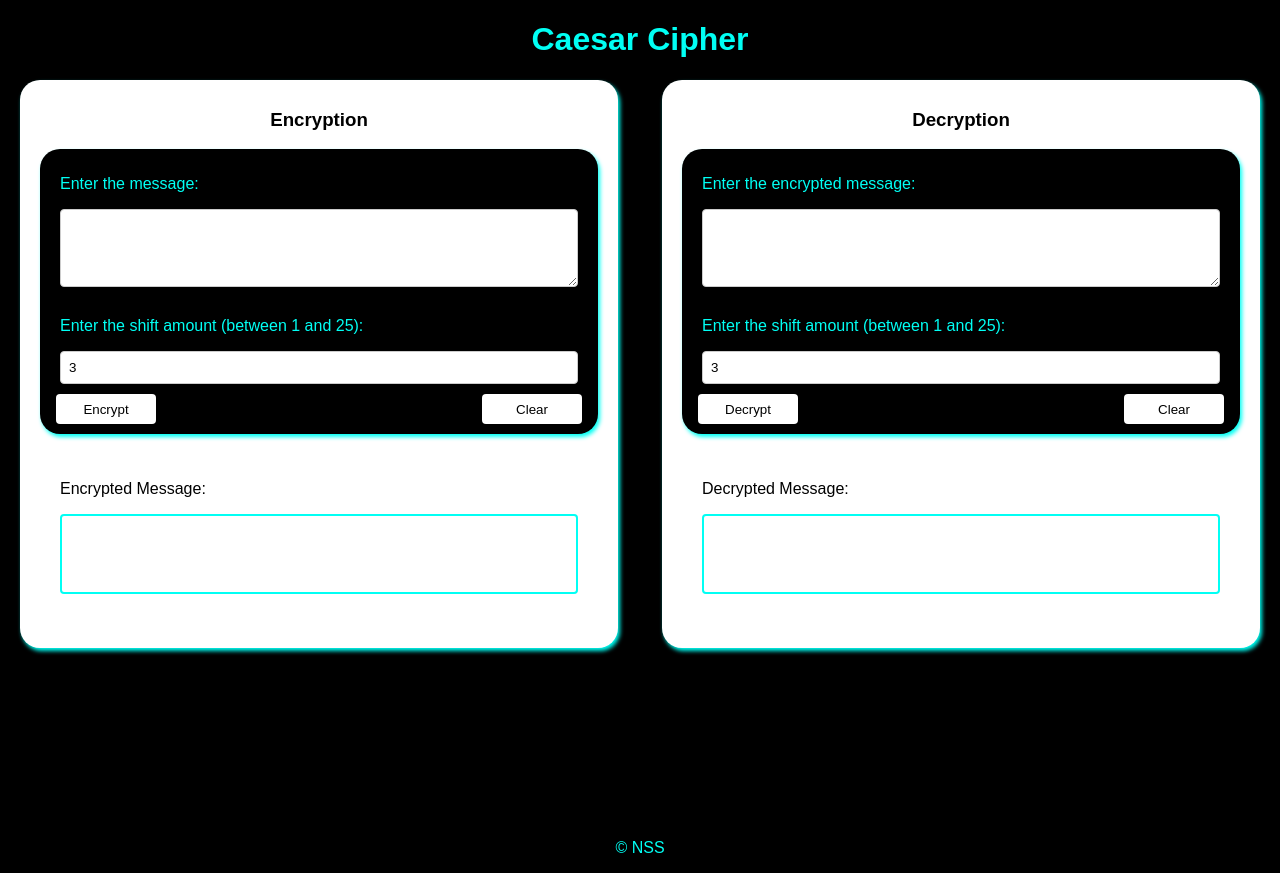
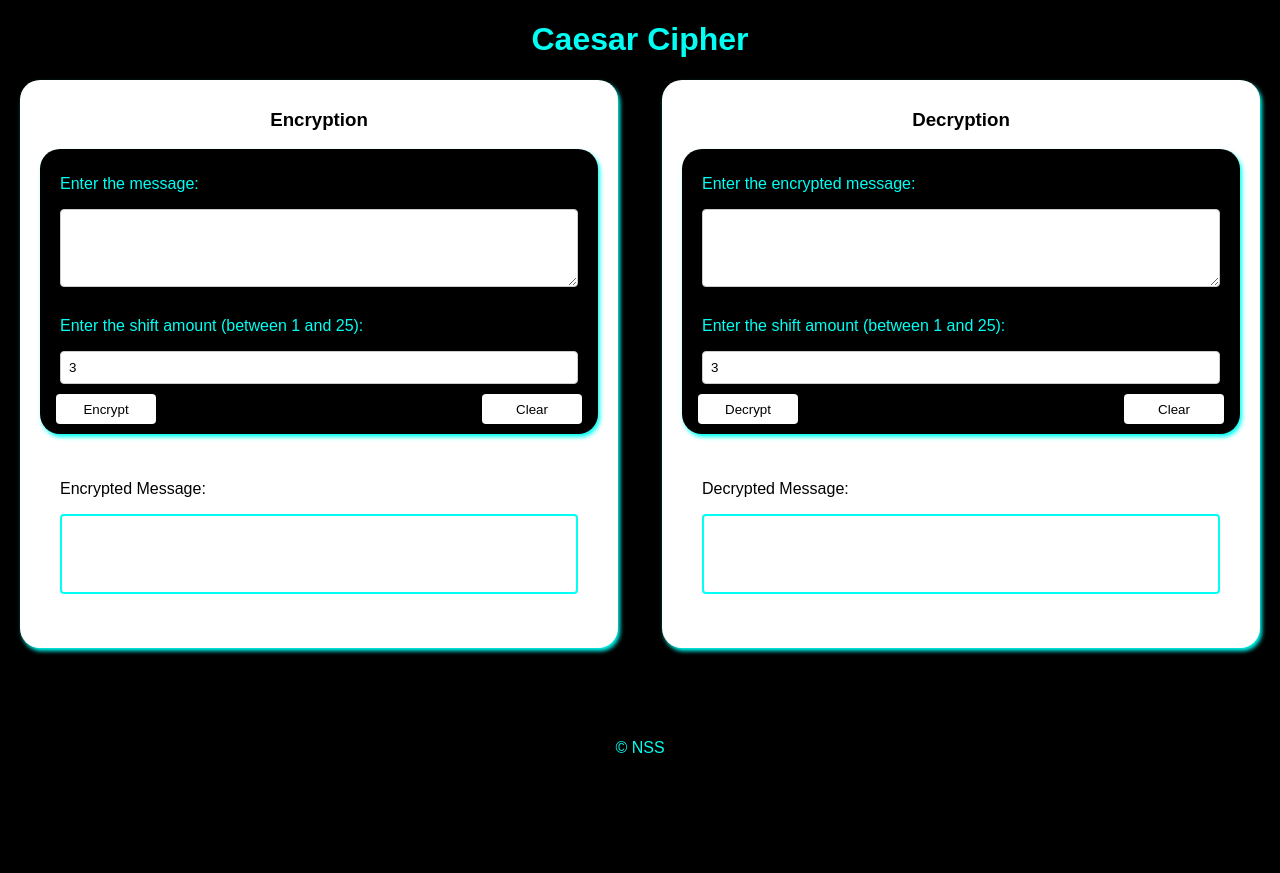
Before and after one commit to Ayan02-coder/Caesar-cipher, a plain HTML site: page index.html in a window 1280 px wide. After the commit the page ends 800 px from the top, so only its background shows below. Drawn offline with Linux system fonts and the light colour scheme.

Commit message:
Update style.css

```diff
--- a/style.css
+++ b/style.css
@@ -101,7 +101,7 @@ footer{
 	width: 100%;
 	text-align: center;
 
-	margin-bottom: -200px;
+	margin-bottom: -100px;
 	position: absolute;
 	bottom: 0;
 }
```
